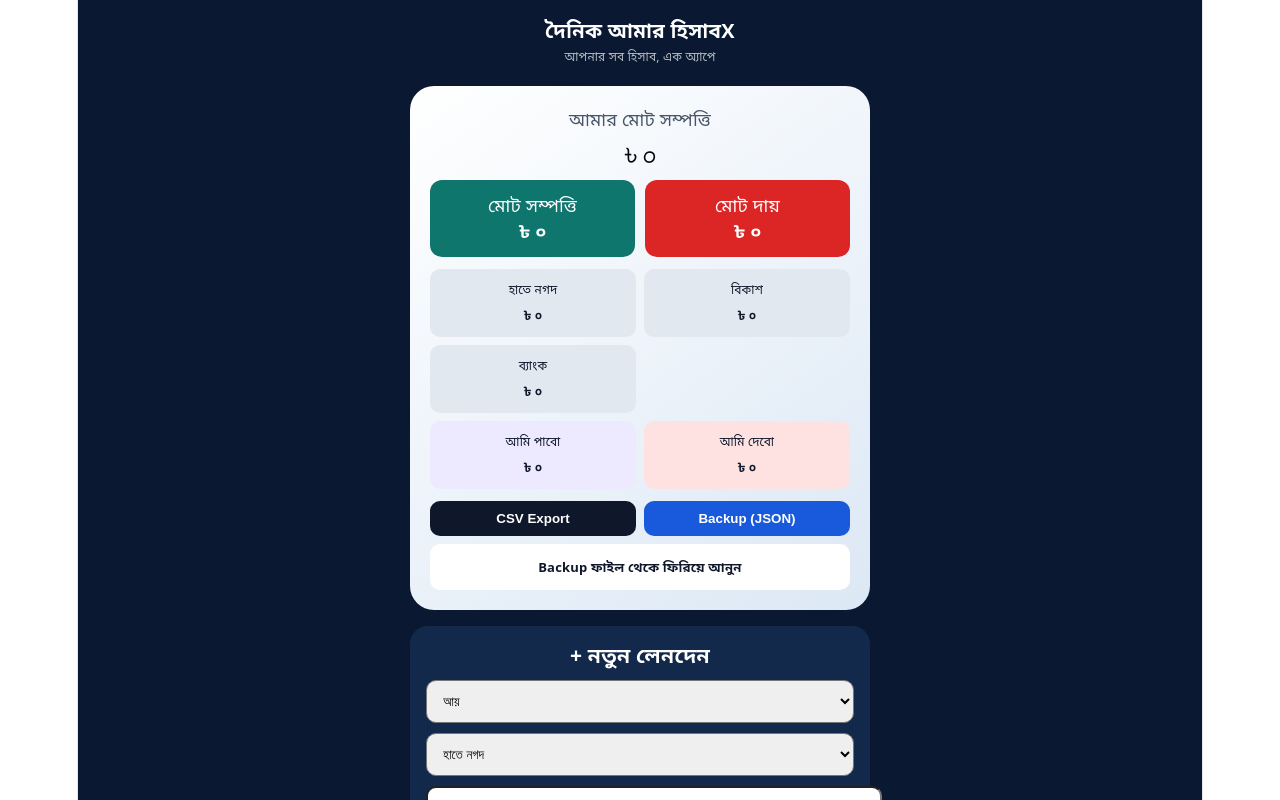
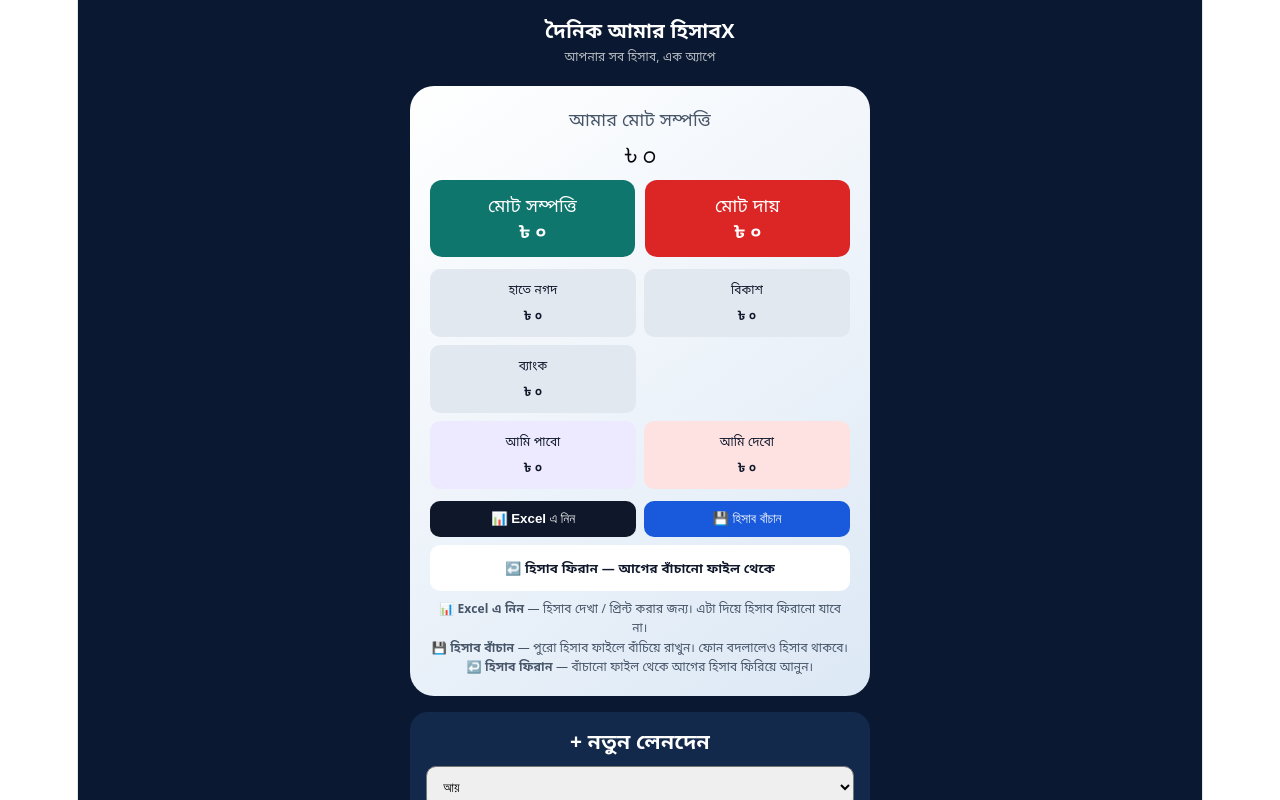
Before and after one commit to mdsydujjaman/doinikamarhisabx-backup, a React (Vite) app in the folder app-backup/dev/: page / in a window 1280 px wide. Shown: the top 800 px of the page. Built offline with nearby package versions, Linux system fonts and the light colour scheme.

Commit message:
STEP-02A start: easy buttons - Excel e nin, Hisab bachan, Hisab firan + explain

```diff
--- a/app-backup/dev/src/App.jsx
+++ b/app-backup/dev/src/App.jsx
@@ -241,13 +241,14 @@ export default function App() {
             <div style={{ background: '#fee2e2', padding: 8, borderRadius: 10 }}>আমি দেবো<br /><strong>৳ {fmt(calc.pay)}</strong></div>
           </div>
           <div style={{ display: 'flex', gap: 8, marginTop: 12 }}>
-            <button onClick={exportCSV} style={{ flex: 1, padding: 10, borderRadius: 10, background: '#0f172a', color: '#fff', fontWeight: 700, border: 'none' }}>CSV Export</button>
-            <button onClick={exportJSON} style={{ flex: 1, padding: 10, borderRadius: 10, background: '#185ADB', color: '#fff', fontWeight: 700, border: 'none' }}>Backup (JSON)</button>
+            <button onClick={exportCSV} style={{ flex: 1, padding: 10, borderRadius: 10, background: '#0f172a', color: '#fff', fontWeight: 700, border: 'none' }}>📊 Excel এ নিন</button>
+            <button onClick={exportJSON} style={{ flex: 1, padding: 10, borderRadius: 10, background: '#185ADB', color: '#fff', fontWeight: 700, border: 'none' }}>💾 হিসাব বাঁচান</button>
           </div>
           <label style={{ display: 'block', marginTop: 8, padding: 10, borderRadius: 10, background: '#fff', color: '#0f172a', textAlign: 'center', fontWeight: 700, fontSize: 13, cursor: 'pointer' }}>
-            Backup ফাইল থেকে ফিরিয়ে আনুন
+            ↩️ হিসাব ফিরান — আগের বাঁচানো ফাইল থেকে
             <input type="file" accept=".json" onChange={importJSON} style={{ display: 'none' }} />
           </label>
+          <p style={{ fontSize: 12, color: '#475569', marginTop: 8, lineHeight: 1.6 }}>📊 <b>Excel এ নিন</b> — হিসাব দেখা / প্রিন্ট করার জন্য। এটা দিয়ে হিসাব ফিরানো যাবে না।<br />💾 <b>হিসাব বাঁচান</b> — পুরো হিসাব ফাইলে বাঁচিয়ে রাখুন। ফোন বদলালেও হিসাব থাকবে।<br />↩️ <b>হিসাব ফিরান</b> — বাঁচানো ফাইল থেকে আগের হিসাব ফিরিয়ে আনুন।</p>
         </section>
 
         <section style={{ background: '#12294b', borderRadius: 18, padding: 16, marginBottom: 16 }}>
```
Also changed, not shown: 2 other files (tests, documents, lock files or other folders).
